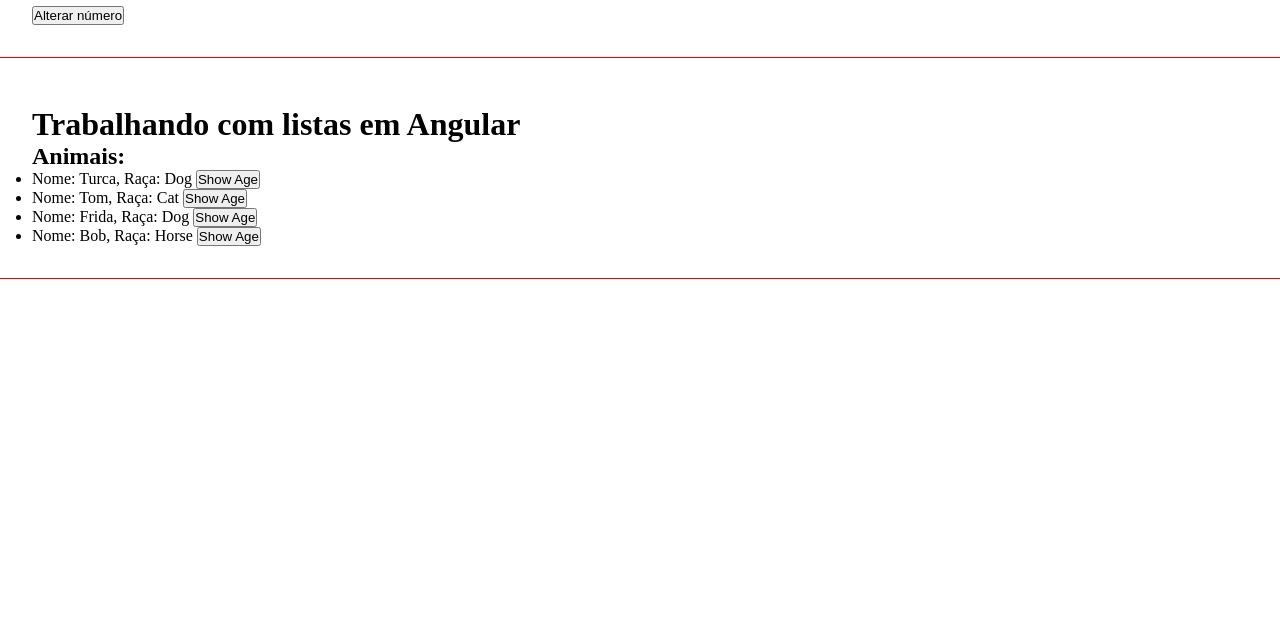
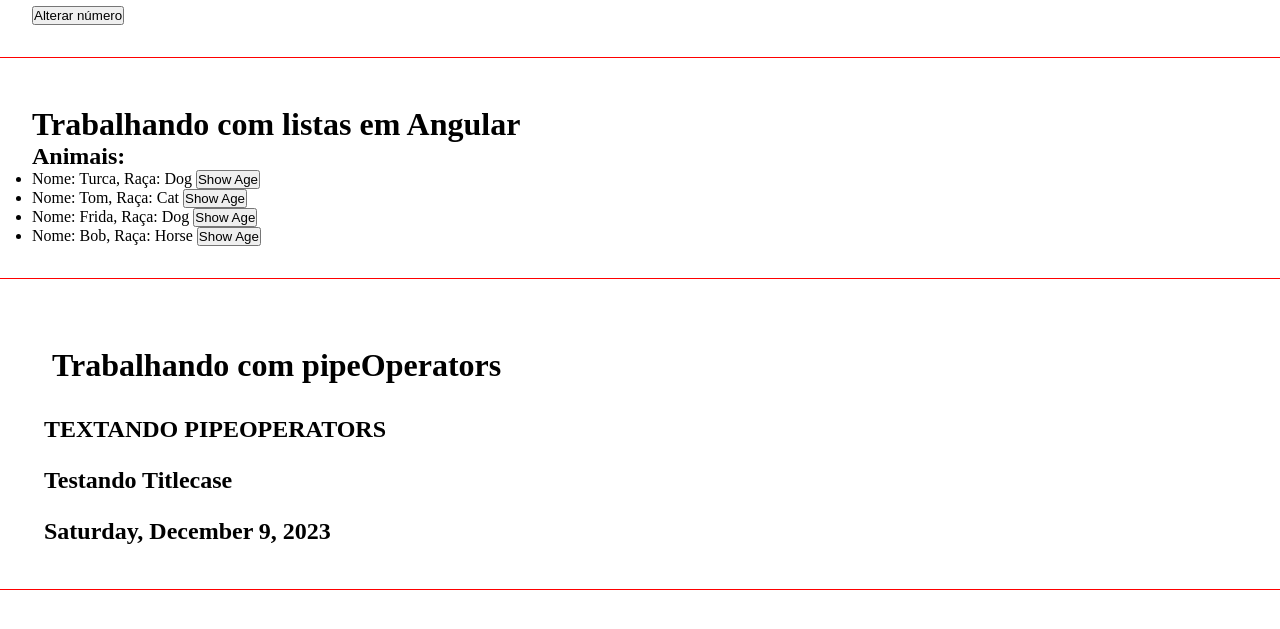
Before and after one commit to leooli0/curso-angular13v, an Angular app: page / in a window 1280 px wide. Shown: the part 1131-1760 px from the top of the page. Built offline with nearby package versions, Linux system fonts and the light colour scheme.

Commit message:
trabalhando com os pipeOperators

```diff
--- a/src/app/app.component.html
+++ b/src/app/app.component.html
@@ -10,3 +10,4 @@
   <app-events></app-events>
   <app-emitter></app-emitter>
   <app-list-render></app-list-render>
+<app-pipes></app-pipes>
--- a/src/app/app.module.ts
+++ b/src/app/app.module.ts
@@ -11,6 +11,7 @@ import { EventsComponent } from './components/events/events.component';
 import { EmitterComponent } from './components/emitter/emitter.component';
 import { ChangeNumberComponent } from './components/change-number/change-number.component';
 import { ListRenderComponent } from './components/list-render/list-render.component';
+import { PipesComponent } from './components/pipes/pipes.component';
 
 @NgModule({
   declarations: [
@@ -22,7 +23,8 @@ import { ListRenderComponent } from './components/list-render/list-render.compon
     EventsComponent,
     EmitterComponent,
     ChangeNumberComponent,
-    ListRenderComponent
+    ListRenderComponent,
+    PipesComponent
   ],
   imports: [
     BrowserModule,
--- a/src/app/components/list-render/list-render.component.ts
+++ b/src/app/components/list-render/list-render.component.ts
@@ -29,7 +29,6 @@ export class ListRenderComponent implements OnInit {
   }
 
   showAge(animal: Animal) {
-    console.log('click')
     this.animalDetails = `O pet ${animal.name} tem ${animal.age} anos!`
   }
 
--- /dev/null
+++ b/src/app/components/pipes/pipes.component.html
@@ -0,0 +1,6 @@
+<div class="class">
+  <h1>Trabalhando com pipeOperators</h1>
+  <h2>{{ "Textando pipeOperators" | uppercase }}</h2>
+  <h2>{{ someText | titlecase }}</h2>
+  <h2>{{ today | date: "fullDate" }}</h2>
+</div>
--- /dev/null
+++ b/src/app/components/pipes/pipes.component.scss
@@ -0,0 +1,7 @@
+h1 {
+  padding: 20px;
+}
+
+h2 {
+  padding: 12px;
+}
--- /dev/null
+++ b/src/app/components/pipes/pipes.component.ts
@@ -0,0 +1,18 @@
+import { Component, OnInit } from '@angular/core';
+
+@Component({
+  selector: 'app-pipes',
+  templateUrl: './pipes.component.html',
+  styleUrls: ['./pipes.component.scss']
+})
+export class PipesComponent implements OnInit {
+
+  someText = "TESTANDO TITLECASE";
+  today = new Date()
+
+  constructor() { }
+
+  ngOnInit(): void {
+  }
+
+}
```
Also changed, not shown: 1 other file (tests, documents, lock files or other folders).
